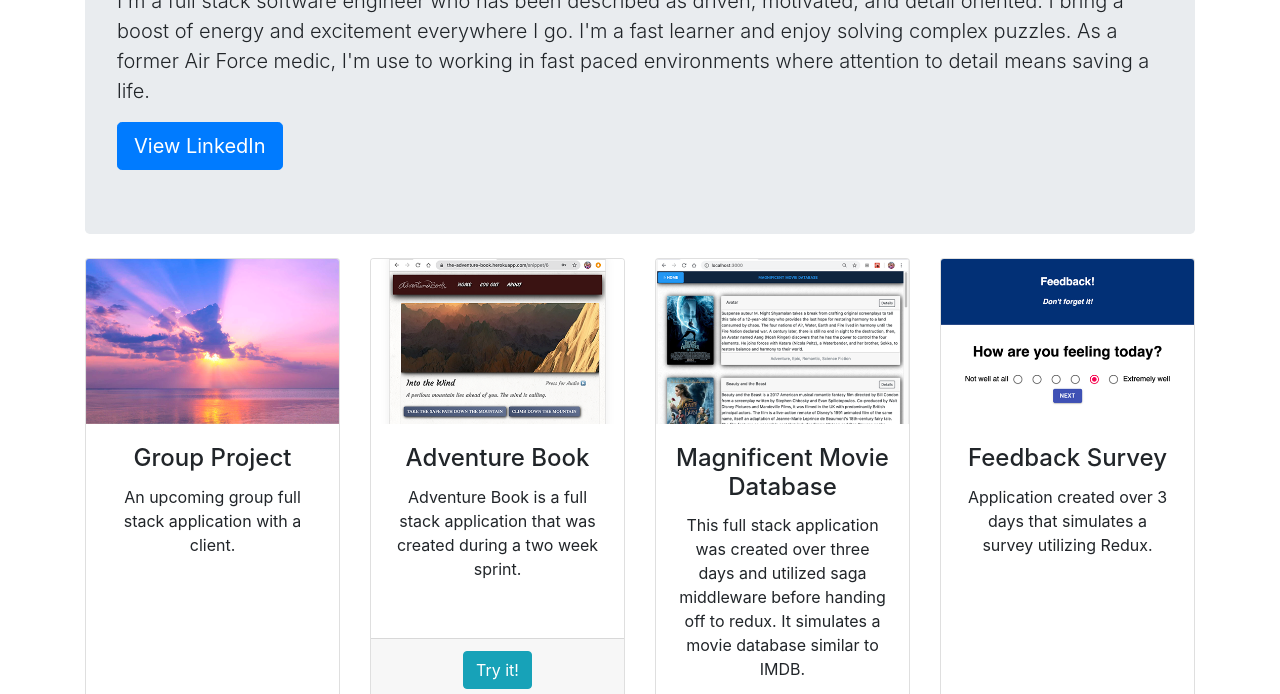
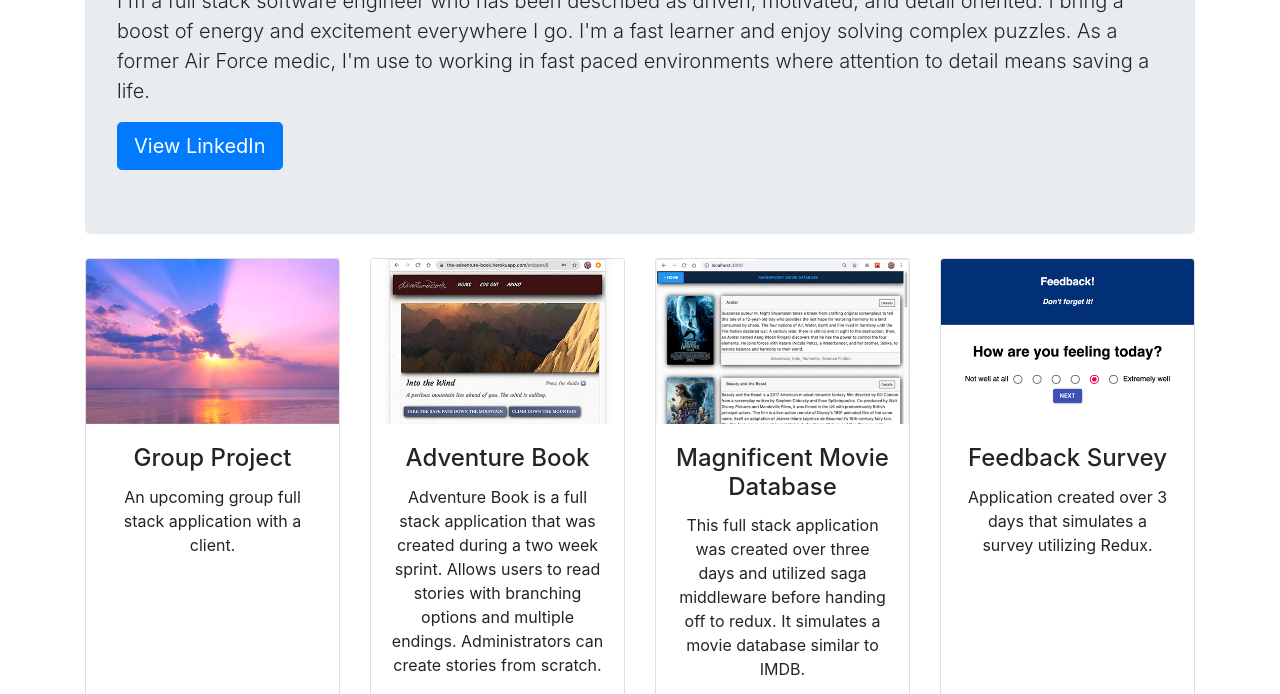
Before and after one commit to tannguyen1024/tannguyen1024.github.io, a website: page index.html in a window 1280 px wide. Shown: the part 252-946 px from the top of the page. Drawn offline with Linux system fonts and the light colour scheme.

Commit message:
Updated site

```diff
--- a/index.html
+++ b/index.html
@@ -83,7 +83,9 @@
           <img class="card-img-top" src="./images/Adventure_Book.png" alt="Adventure Book">
           <div class="card-body">
             <h4 class="card-title">Adventure Book</h4>
-            <p class="card-text">Adventure Book is a full stack application that was created during a two week sprint.</p>
+            <p class="card-text">Adventure Book is a full stack application that was created during a two week sprint.
+              Allows users to read stories with branching options and multiple endings.  Administrators can create stories from scratch.
+            </p>
           </div>
           <div class="card-footer">
             <a href="https://the-adventure-book.herokuapp.com/" class="btn btn-info">Try it!</a>
```
